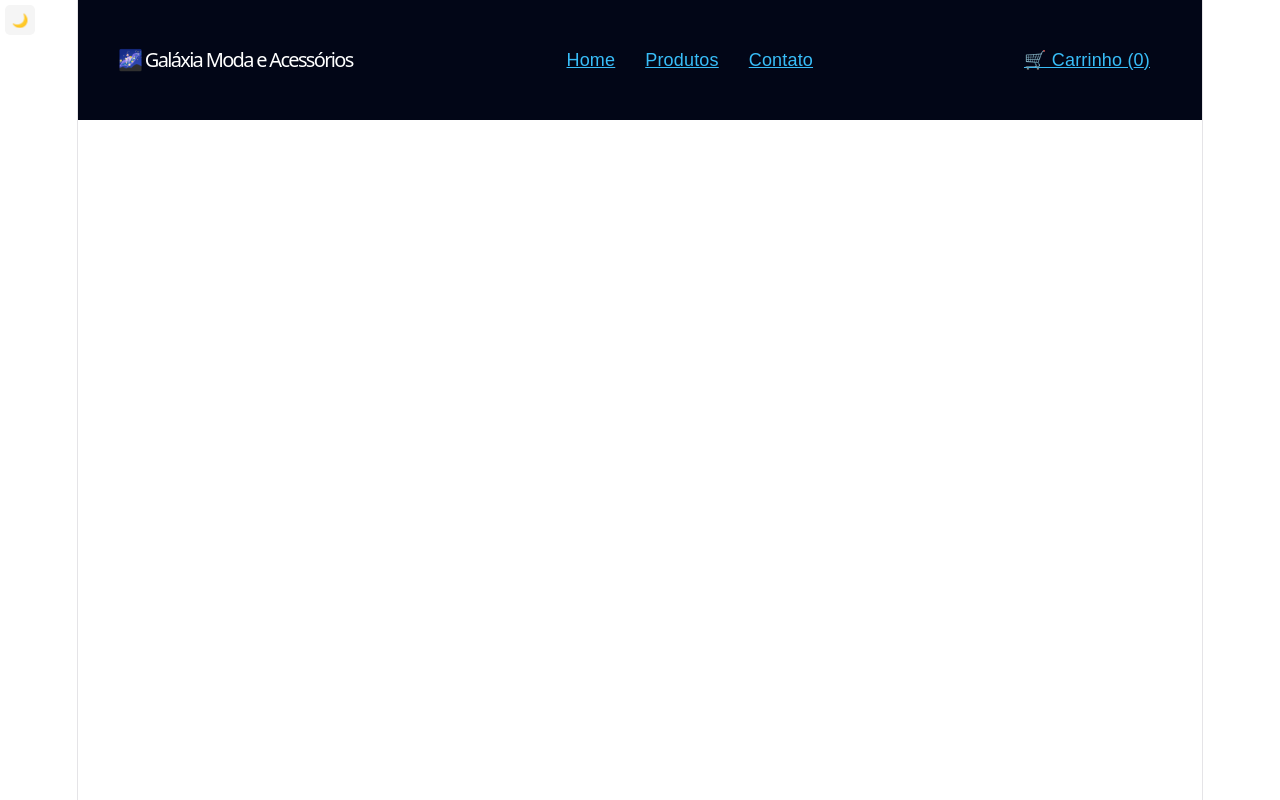
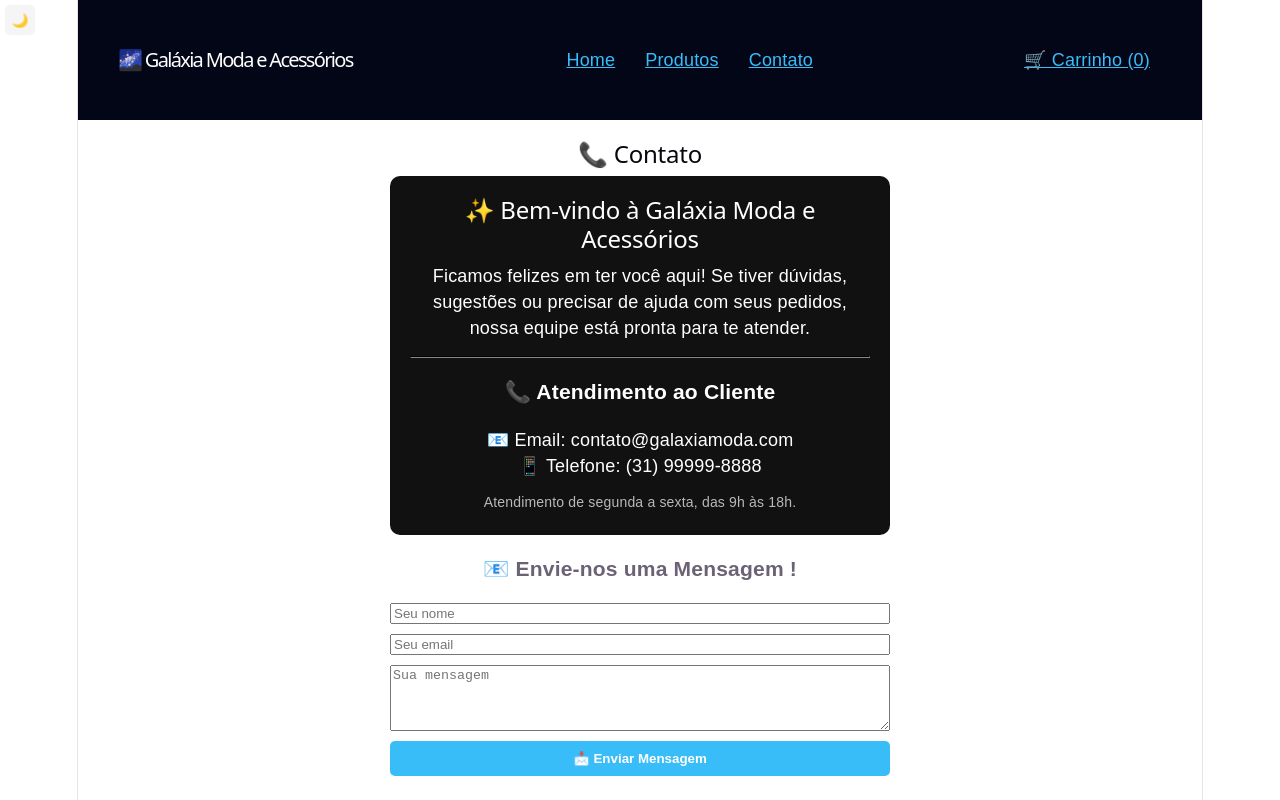
Before and after one commit to ErickOliveira7777/galaxia-moda-acessorios, a React (Vite) app: page /#/contact in a window 1280 px wide. Built offline with nearby package versions, Linux system fonts and the light colour scheme.

Commit message:
feat: melhorias no layout, implementação do cardDetail para a página de Produtos, implantação da página de Contatos e correção da descrição

```diff
--- a/src/App.jsx
+++ b/src/App.jsx
@@ -1,8 +1,10 @@
 import { Routes, Route } from "react-router-dom";
 import Home from "./pages/Home";
+import Products from "./pages/Products";
 import ProductDetail from "./pages/ProductDetail";
 import Header from "./components/Header";
 import Cart from "./pages/Cart";
+import Contact from "./pages/Contact";
 import "./styles/App.css";
 import "./styles/global.css";
 
@@ -13,8 +15,10 @@ function App() {
 
       <Routes>
         <Route path="/" element={<Home />} />
+        <Route path="/products" element={<Products />} />
         <Route path="/product/:id" element={<ProductDetail />} />
         <Route path="/cart" element={<Cart />} />
+        <Route path="/contact" element={<Contact />} />
       </Routes>
     </>
   );
--- a/src/components/Header.jsx
+++ b/src/components/Header.jsx
@@ -20,8 +20,8 @@ export default function Header() {
       {/* Navegação */}
       <nav style={{ display: "flex", gap: "15px", alignItems: "center" }}>
         <Link to="/">Home</Link>
-        <Link to="/">Produtos</Link>
-        <a href="#">Contato</a>
+        <Link to="/Products">Produtos</Link>
+        <Link to="/contact">Contato</Link>
 
         {/* 🌙 Dark Mode */}
         <button onClick={toggleTheme}>
--- /dev/null
+++ b/src/components/ProductCardDetail.jsx
@@ -0,0 +1,26 @@
+console.log("🔥 ESTOU NO CARD DETAIL CERTO");
+import { Link } from "react-router-dom";
+
+export default function ProductCardDetail({ product }) {
+  if (!product) return null;
+
+  return (
+    <Link to={`/product/${product.id}`} className="cardDetail">
+        <div style={{display:"inline-flex", height:"80px"}}>
+            <img src={product.thumbnail} alt={product.title} />
+
+            <h3>{product.title}</h3>
+        </div>
+
+
+      {/* ✅ DESCRIÇÃO */}
+      <p className="description">
+        {product.description}
+      </p>
+
+      <p className="price">
+        R$ {(product.price * 5).toFixed(2)}
+      </p>
+    </Link>
+  );
+}
--- a/src/pages/Cart.jsx
+++ b/src/pages/Cart.jsx
@@ -1,4 +1,5 @@
 import { useCart } from "../context/CartContext";
+import { useState } from "react";
 
 export default function Cart() {
   const {
@@ -10,17 +11,33 @@ export default function Cart() {
     decreaseQuantity,
   } = useCart();
 
-  if (cart.length === 0) {
-    return (
-      <div style={{ padding: "20px" }}>
-        <h2 style={{ color: "#fff" }} >🛒 Carrinho vazio</h2>
-      </div>
-    );
-  }
+  const [msg, setMsg] = useState("");
 
   return (
     <div style={{ padding: "20px" }}>
-      <h2 style={{ color: "#fff" }}>🛒 Seu Carrinho</h2>
+
+      {/* ✅ MENSAGEM */}
+      {msg && (
+        <p
+          style={{
+            background: "#22c55e",
+            color: "#fff",
+            padding: "10px",
+            borderRadius: "5px",
+            marginBottom: "15px",
+            textAlign: "center",
+          }}
+        >
+          {msg}
+        </p>
+      )}
+
+      {/* 🛒 CARRINHO VAZIO */}
+      {cart.length === 0 ? (
+        <h2 style={{ color: "#272e26ff" }}>🛒 Carrinho vazio</h2>
+      ) : (
+        <>
+          <h2 style={{ color: "#272e26ff" }}>🛒 Seu Carrinho</h2>
 
           {cart.map((item) => (
             <div
@@ -37,9 +54,7 @@ export default function Cart() {
               {/* Quantidade */}
               <div style={{ display: "flex", alignItems: "center", gap: "10px" }}>
                 <button onClick={() => decreaseQuantity(item.id)}>➖</button>
-
                 <span>{item.quantity}</span>
-
                 <button onClick={() => increaseQuantity(item.id)}>➕</button>
               </div>
 
@@ -51,7 +66,13 @@ export default function Cart() {
               {/* Remover */}
               <button
                 onClick={() => removeFromCart(item.id)}
-            style={{ background: "red", color: "#fff", border: "none", padding: "5px 10px", borderRadius: "5px" }}
+                style={{
+                  background: "red",
+                  color: "#fff",
+                  border: "none",
+                  padding: "5px 10px",
+                  borderRadius: "5px",
+                }}
               >
                 ❌ Remover
               </button>
@@ -76,6 +97,32 @@ export default function Cart() {
           >
             🧹 Limpar carrinho
           </button>
+        </>
+      )}
+
+      {/* 💰 FINALIZAR COMPRA */}
+      {cart.length > 0 && (
+        <button
+          onClick={() => {
+            setMsg("✅ Compra Finalizada com Sucesso!");
+            clearCart();
+
+            setTimeout(() => {
+              setMsg("");
+            }, 2000);
+          }}
+          style={{
+            marginTop: "10px",
+            background: "#37d34eff",
+            color: "#fff",
+            padding: "10px",
+            borderRadius: "5px",
+            marginLeft: "5px",
+          }}
+        >
+          🪙 Finalizar Compra
+        </button>
+      )}
     </div>
   );
 }
--- /dev/null
+++ b/src/pages/Contact.jsx
@@ -0,0 +1,126 @@
+import { useState } from "react";
+
+export default function Contact() {
+  const [form, setForm] = useState({
+    name: "",
+    email: "",
+    message: "",
+  });
+
+  const [msg, setMsg] = useState("");
+
+  function handleChange(e) {
+    setForm({
+      ...form,
+      [e.target.name]: e.target.value,
+    });
+  }
+
+  function handleSubmit(e) {
+    e.preventDefault();
+
+    if (!form.name || !form.email || !form.message) {
+      setMsg("❌ Preencha todos os campos!");
+      return;
+    }
+
+    setMsg("✅ Mensagem enviada com sucesso!");
+
+    setForm({
+      name: "",
+      email: "",
+      message: "",
+    });
+
+    setTimeout(() => setMsg(""), 3000);
+  }
+
+  return (
+
+    <div style={{ padding: "20px", maxWidth: "500px", margin: "0 auto" }}>
+      <h2>📞 Contato</h2>
+
+      {msg && (
+        <p style={{
+          background: "#22c55e",
+          color: "#fff",
+          padding: "10px",
+          borderRadius: "5px",
+          marginBottom: "10px"
+        }}>
+          {msg}
+        </p>
+      )}
+      <div
+        style={{
+            background: "#111",
+            color: "#fff",
+            padding: "20px",
+            borderRadius: "10px",
+            marginBottom: "20px",
+        }}
+        >
+        <h2 style={{color: "#fff",}}>✨ Bem-vindo à Galáxia Moda e Acessórios</h2>
+
+        <p style={{ marginTop: "10px" }}>
+            Ficamos felizes em ter você aqui!
+            Se tiver dúvidas, sugestões ou precisar de ajuda com seus pedidos,
+            nossa equipe está pronta para te atender.
+        </p>
+
+        <hr style={{ margin: "15px 0", borderColor: "#333" }} />
+
+        <h3>📞 Atendimento ao Cliente</h3>
+
+        <p>📧 Email: contato@galaxiamoda.com</p>
+        <p>📱 Telefone: (31) 99999-8888</p>
+
+        <p style={{ marginTop: "10px", fontSize: "14px", opacity: 0.7 }}>
+            Atendimento de segunda a sexta, das 9h às 18h.
+        </p>
+    </div>
+
+        <h3>📧 Envie-nos uma Mensagem !</h3>
+
+      <form onSubmit={handleSubmit} style={{ display: "flex", flexDirection: "column", gap: "10px" }}>
+
+        <input
+          type="text"
+          name="name"
+          placeholder="Seu nome"
+          value={form.name}
+          onChange={handleChange}
+        />
+
+        <input
+          type="email"
+          name="email"
+          placeholder="Seu email"
+          value={form.email}
+          onChange={handleChange}
+        />
+
+        <textarea
+          name="message"
+          placeholder="Sua mensagem"
+          rows="4"
+          value={form.message}
+          onChange={handleChange}
+        />
+
+        <button
+          type="submit"
+          style={{
+            background: "#38bdf8",
+            color: "#fff",
+            padding: "10px",
+            borderRadius: "5px",
+            border: "none",
+          }}
+        >
+          📩 Enviar Mensagem
+        </button>
+      </form>
+    </div>
+  );
+}
--- /dev/null
+++ b/src/pages/Products.jsx
@@ -0,0 +1,92 @@
+// Products.jsx
+import { useEffect, useState } from "react";
+import {
+  getProducts,
+  getProductsByCategory,
+} from "../services/api";
+import ProductCardDetail from "../components/ProductCardDetail";
+import CategoryFilter from "../components/CategoryFilter";
+import SearchBar from "../components/SearchBar";
+import { useDebounce } from "../hooks/useDebounce";
+
+export default function Products() {
+  const [products, setProducts] = useState([]);
+  const [loading, setLoading] = useState(true);
+
+  const [search, setSearch] = useState("");
+  const debouncedSearch = useDebounce(search, 400);
+  const [menuOpen, setMenuOpen] = useState(false);
+
+  useEffect(() => {
+    loadProducts();
+  }, []);
+
+  async function loadProducts() {
+    setLoading(true);
+    const data = await getProducts();
+    setProducts(data);
+    setLoading(false);
+  }
+
+  async function handleFilter(category) {
+    setLoading(true);
+
+    if (category === "all") {
+      await loadProducts();
+    } else {
+      const data = await getProductsByCategory(category);
+      setProducts(data);
+      setLoading(false);
+    }
+  }
+
+  // 🔍 FILTRO DE BUSCA
+  const filteredProducts = products.filter((product) =>
+    product.title.toLowerCase().includes(debouncedSearch.toLowerCase())
+  );
+
+  return (
+    <div style={{ display: "flex" }}>
+      {/* Sidebar */}
+      <CategoryFilter
+        onSelect={(cat) => {
+          handleFilter(cat);
+          setMenuOpen(false);
+        }}
+        isOpen={menuOpen}
+        onClose={() => setMenuOpen(false)}
+      />
+
+      {/* Conteúdo */}
+      <div style={{ flex: 1, padding: "20px" }}>
+        <div style={{ display: "flex"}}>
+          <button
+            className="menu-btn"
+            onClick={() => setMenuOpen(true)}
+          >
+            ☰
+          </button>
+
+          {menuOpen && (
+            <div className="overlay" onClick={() => setMenuOpen(false)} />
+          )}
+
+          {/* Barra de busca */}
+          <SearchBar value={search} onChange={setSearch} />
+        </div>
+        {/* Produtos */}
+        <div className="grid">
+          {loading ? (
+            <p>Carregando produtos...</p>
+          ) : filteredProducts.length === 0 ? (
+            <p>❌ Nenhum produto encontrado</p>
+          ) : (
+            filteredProducts.map((product) => (
+              <ProductCardDetail key={product.id} product={product} />
+            ))
+          )}
+        </div>
+      </div>
+    </div>
+  );
+}
--- a/src/styles/global.css
+++ b/src/styles/global.css
@@ -25,7 +25,7 @@ body {
   justify-content: space-between;
   padding: 15px 40px;
   background: #020617;
-  color: "#fff";
+  color: #fff;
   align-items: center;
 }
 
@@ -91,7 +91,7 @@ body {
   object-fit: contain;
 }
 
-.card p {
+.card .price {
   color: #22c55e;
   font-weight: bold;
 }
@@ -99,6 +99,55 @@ body {
 .card h3 {
   color: #38bdf8;
 }
+
+/* CSS do Card com mais detalhes em Products*/
+
+.cardDetail {
+  display: block;
+  background: var(--card);
+  color: var(--text);
+  padding: 15px;
+  border-radius: 10px;
+  text-align: center;
+  text-decoration: none;
+
+  border: 2px solid #38bdf8;
+  transition: 0.3s;
+}
+
+.cardDetail:hover {
+  transform: scale(1.03);
+  border-color: cyan;
+}
+
+.cardDetail img {
+  height: 60px;
+  object-fit: contain;
+}
+
+.cardDetail h3 {
+  color: #38bdf8;
+  font-size: smaller;
+  margin: 0;
+}
+
+.cardDetail .price {
+  color: #22c55e;
+  font-weight: bold;
+}
+
+.cardDetail .description {
+  font-size: 14px;
+  color: var(--text);
+
+  display: -webkit-box;
+  -webkit-box-orient: vertical;
+  -webkit-line-clamp: 6;
+  line-clamp: 6;
+
+  overflow: hidden;
+}
+
 
 button {
   background: #38bdf8;
```
Also changed, not shown: src/components/ProductCard.jsx (line endings or trailing spaces). Lines whose indentation alone changed are shown as unchanged.
